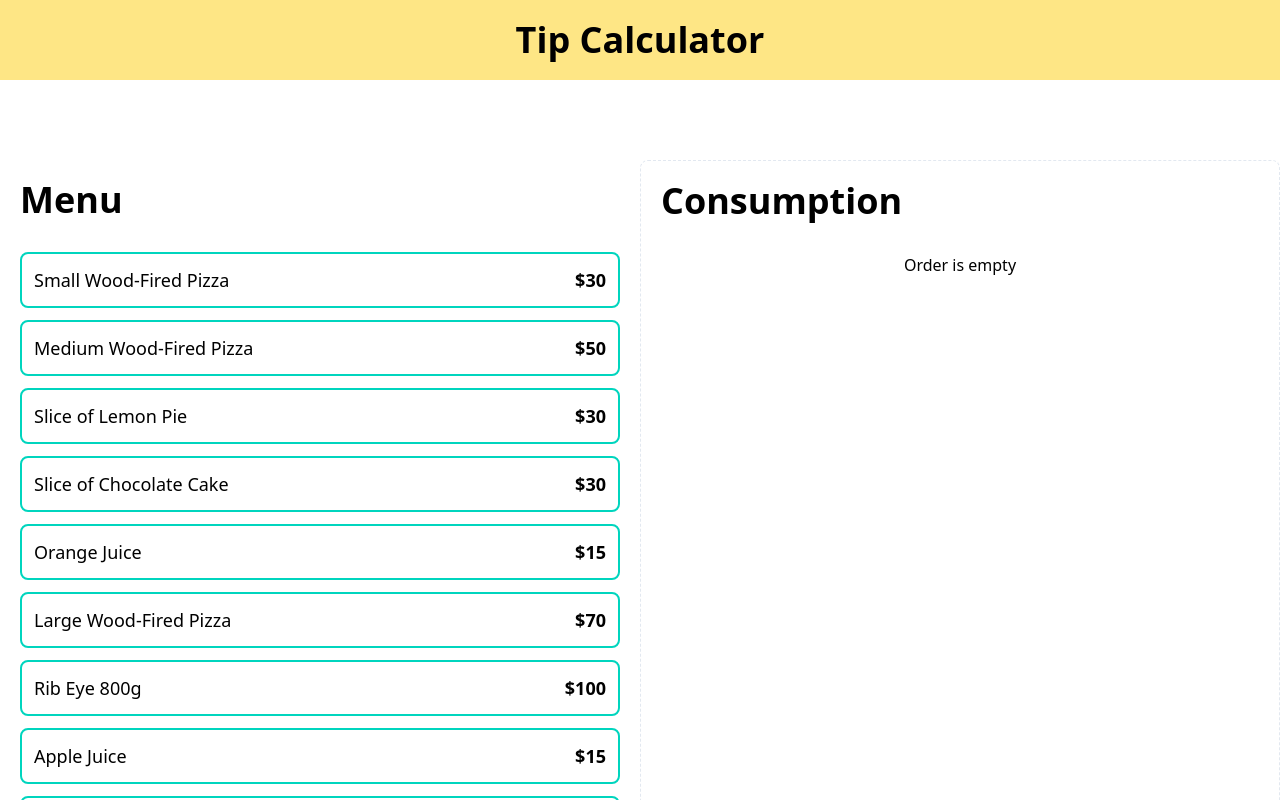
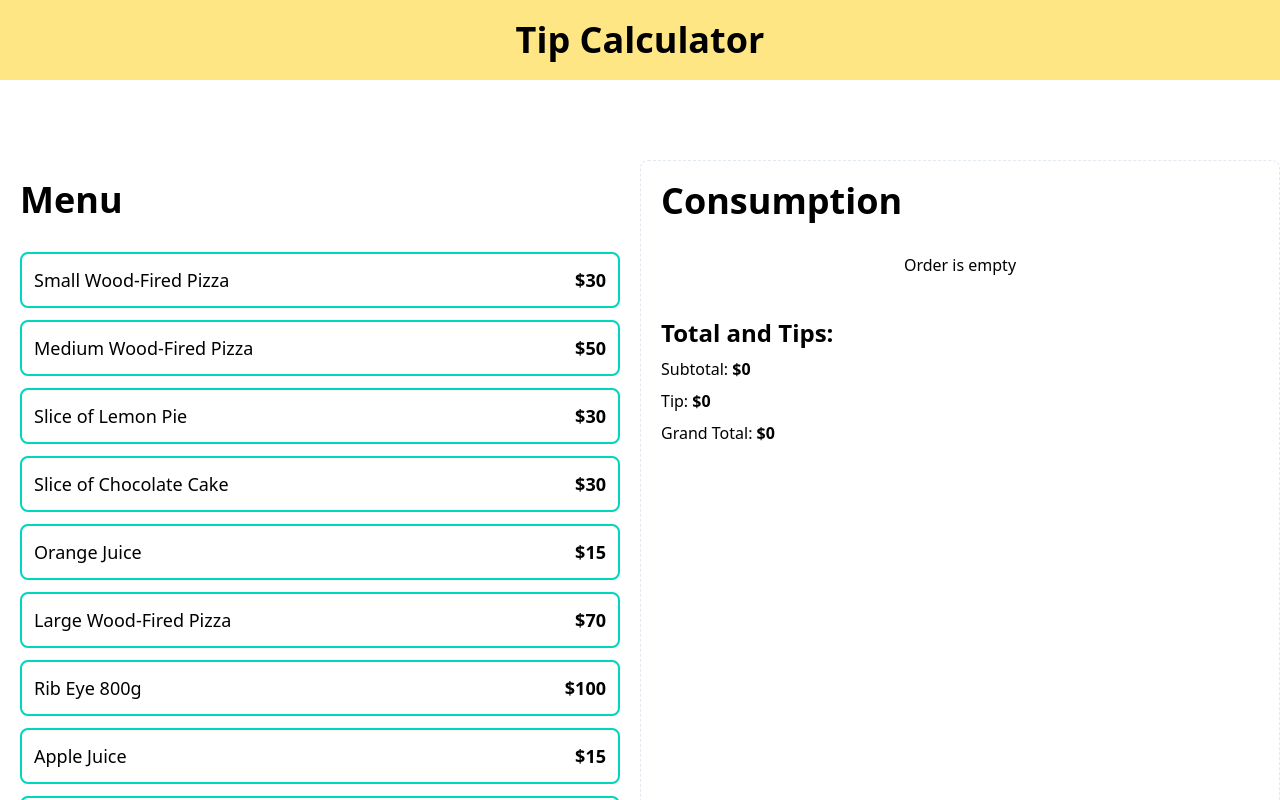
Before and after one commit to GilpiDv/myrestaurant-app, a React (Vite) app: page / in a window 1280 px wide. Shown: the top 800 px of the page. Built offline with nearby package versions, Linux system fonts and the light colour scheme.

Commit message:
add order total calculation and component

```diff
--- a/src/App.tsx
+++ b/src/App.tsx
@@ -1,11 +1,12 @@
 import MenuItem from "./components/MenuItem";
 import OrderContent from "./components/OrderContent";
+import OrderTotals from "./components/OrderTotals";
 import { menuItems } from "./data/db"
 import useOrder from "./hooks/useOrder";
 
 function App() {
 
-    const { order, addItem, removeItemFromOrder } = useOrder()
+    const { order, addItem, removeItemFromOrder, calculateSubtotal } = useOrder()
 
     return (
         <>
@@ -31,6 +32,10 @@
                         order={order}
                         removeItemFromOrder={removeItemFromOrder}
                     />
+
+                    <OrderTotals
+                        calculateSubtotal={calculateSubtotal}
+                    />
                 </div>
             </main>
         </>
--- /dev/null
+++ b/src/components/OrderTotals.tsx
@@ -0,0 +1,24 @@
+type OrderTotalProps = {
+    calculateSubtotal: number
+}
+
+export default function OrderTotals({calculateSubtotal}: OrderTotalProps) {
+
+    return (
+        <>
+            <div className='space-y-2'>
+                <h2 className='font-black text-2xl'>Total and Tips:</h2>
+
+                <p> Subtotal: {''}
+                    <span className='font-bold'>${calculateSubtotal}</span>
+                </p>
+                <p> Tip: {''}
+                    <span className='font-bold'>$0</span>
+                </p>
+                <p> Grand Total: {''}
+                    <span className='font-bold'>$0</span>
+                </p>
+            </div>
+        </>
+    )
+}
--- a/src/hooks/useOrder.ts
+++ b/src/hooks/useOrder.ts
@@ -1,4 +1,4 @@
-import { useState } from "react"
+import { useMemo, useState } from "react"
 import type { MenuItem, OrderItem } from "../types";
 
 export default function useOrder() {
@@ -28,9 +28,14 @@
         setOrder(updatedOrder);
     }
 
+    const calculateSubtotal = useMemo(() =>
+        order.reduce((total, item) => total + (item.quantity * item.price), 0),
+    [order])
+
     return {
         order,
         addItem,
-        removeItemFromOrder
+        removeItemFromOrder,
+        calculateSubtotal
     }
 }
```
